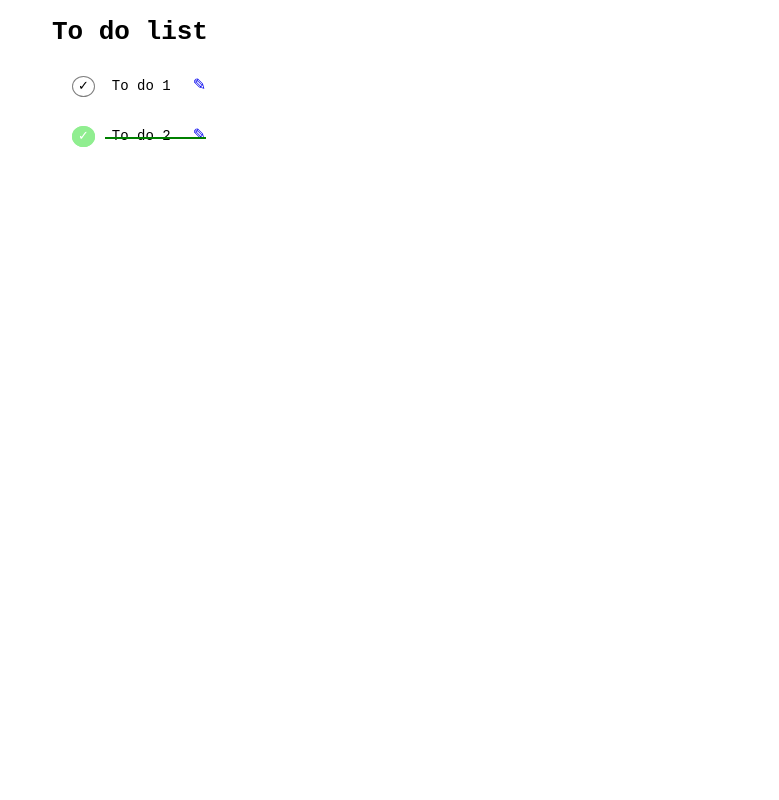
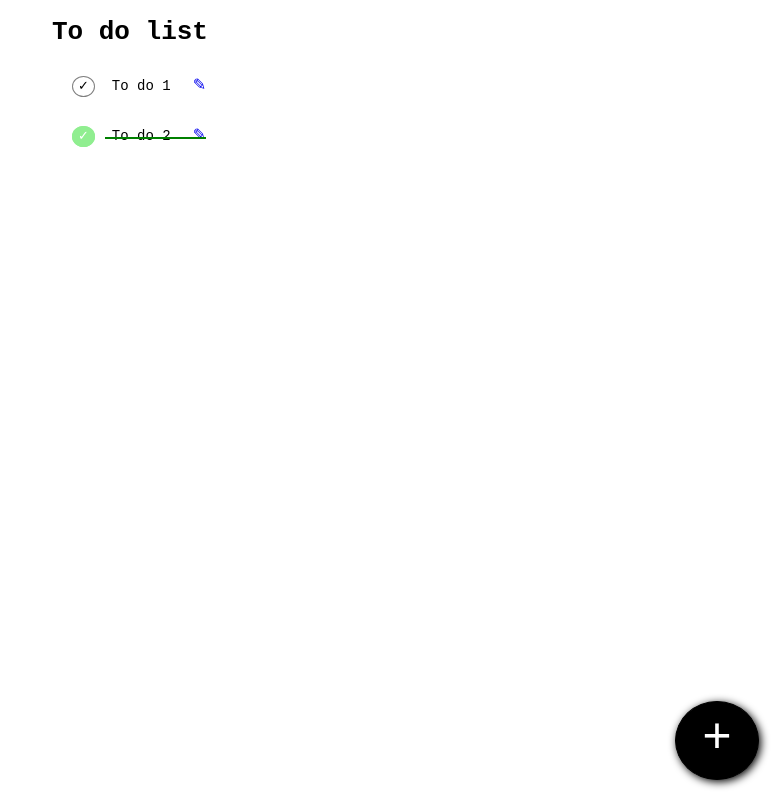
Before and after one commit to raimoa1/todo-app-react-redux, a React app in the folder client/: page / in a window 1280 px wide. Shown: the whole page, without its empty margins (501-1280 px from the left). Built offline with nearby package versions, Linux system fonts and the light colour scheme; data requests are answered from the project's data file.

Commit message:
added create form, made create page, creating todo functionality

```diff
--- a/client/src/components/App.js
+++ b/client/src/components/App.js
@@ -4,7 +4,7 @@ import {BrowserRouter as Router, Route, Switch} from 'react-router-dom';
 // import ToDoCreate from './todos/ToDoCreate';
 import ToDoList from './todos/ToDoList';
 import ToDoEdit from './todos/ToDoEdit';
-
+import ToDoCreate from './todos/ToDoCreate';
 
 import '../scss/app.scss';
 
@@ -15,6 +15,7 @@ class App extends Component {
         <Router>
           <Switch>
             <Route path="/" exact component={ToDoList} />
+            <Route path="/todos/create" exact component={ToDoCreate} />
             <Route path="/todos/edit/:id" exact component={ToDoEdit} />
           </Switch>
         </Router>
--- a/client/src/components/todos/ToDoCreate.js
+++ b/client/src/components/todos/ToDoCreate.js
@@ -1,12 +1,26 @@
+import {Link} from 'react-router-dom';
 import React, {Component} from 'react';
-// import {createToDo} from '../../actions';
+import {createToDo} from '../../actions';
+import ToDoForm from '../todos/ToDoForm';
+
+import {connect} from 'react-redux';
 
 class ToDoCreate extends Component {
+  onSubmit = (formValues) => {
+    this.props.createToDo(formValues);
+  }
+
   render() {
     return (
-      <div>ToDoCreate</div>
+      <div className="form-container">
+        <h2 className="create">Create a new todo</h2>
+        <ToDoForm onSubmit={this.onSubmit}/>
+        <Link to="/" className="button cancel">
+          Cancel
+        </Link>
+      </div>
     )
   }
 }
 
-export default ToDoCreate;
+export default connect(null, {createToDo})(ToDoCreate);
--- a/client/src/components/todos/ToDoEdit.js
+++ b/client/src/components/todos/ToDoEdit.js
@@ -24,7 +24,7 @@ class ToDoEdit extends Component {
       <div className="form-container">
         <h2 className="form-title">Edit To Do</h2>
         <ToDoForm initialValues={_.pick(this.props.todos, 'name', 'due')} onSubmit={this.onSubmit}/>
-        <Link to="/" className="button">
+        <Link to="/" className="button cancel">
           Cancel
         </Link>
       </div>
--- a/client/src/components/todos/ToDoList.js
+++ b/client/src/components/todos/ToDoList.js
@@ -82,12 +82,18 @@ class ToDoList extends Component {
     )
   }
 
+
   render() {
     // console.log(this.state);
     return (
     <div>
       <div className="container h-center v-center">
         {this.renderToDos()}
+      </div>
+      <div className="button add button-shadow">
+        <Link to={`/todos/create`} className="add-button">
+          &#43;
+        </Link>
       </div>
     </div>
     )
--- a/client/src/scss/_base.scss
+++ b/client/src/scss/_base.scss
@@ -83,9 +83,9 @@ a {
 }
 
 .button {
-  color: #000000;
+  color: #ffffff;
   font-size: 13px;
-  background: white;
+  background: #000000;
   border: 1px solid black;
   border-radius: 50px;
   padding: 5px 20px;
@@ -123,12 +123,35 @@ a {
   }
 }
 
-
 .inline-block {
   display: inline-block;
 }
 
-
 .error {
   color: red;
 }
+
+.add {
+  border-radius: 50%;
+  bottom: 20px;
+  padding: 10px;
+  position: fixed;
+  right: 20px;
+}
+
+.button-shadow {
+  box-shadow: 2px 2px 9px #000000;
+}
+
+.cancel {
+  background: #ffffff;
+  color: #000000;
+}
+
+.add-button {
+  bottom: 2px;
+  color: #ffffff;
+  font-size: 50px;
+  padding: 0 16px;
+  position: relative;
+}
```
